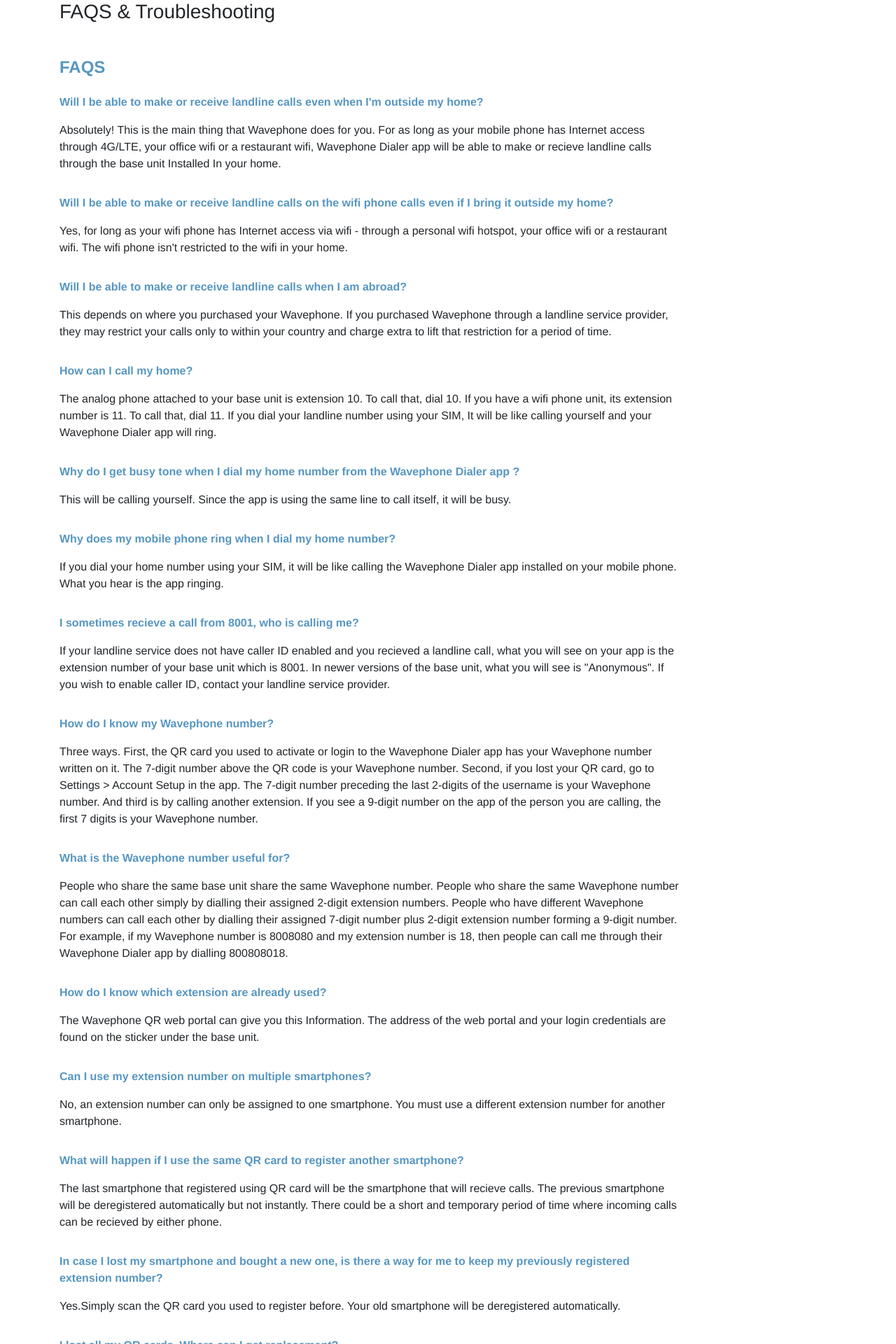
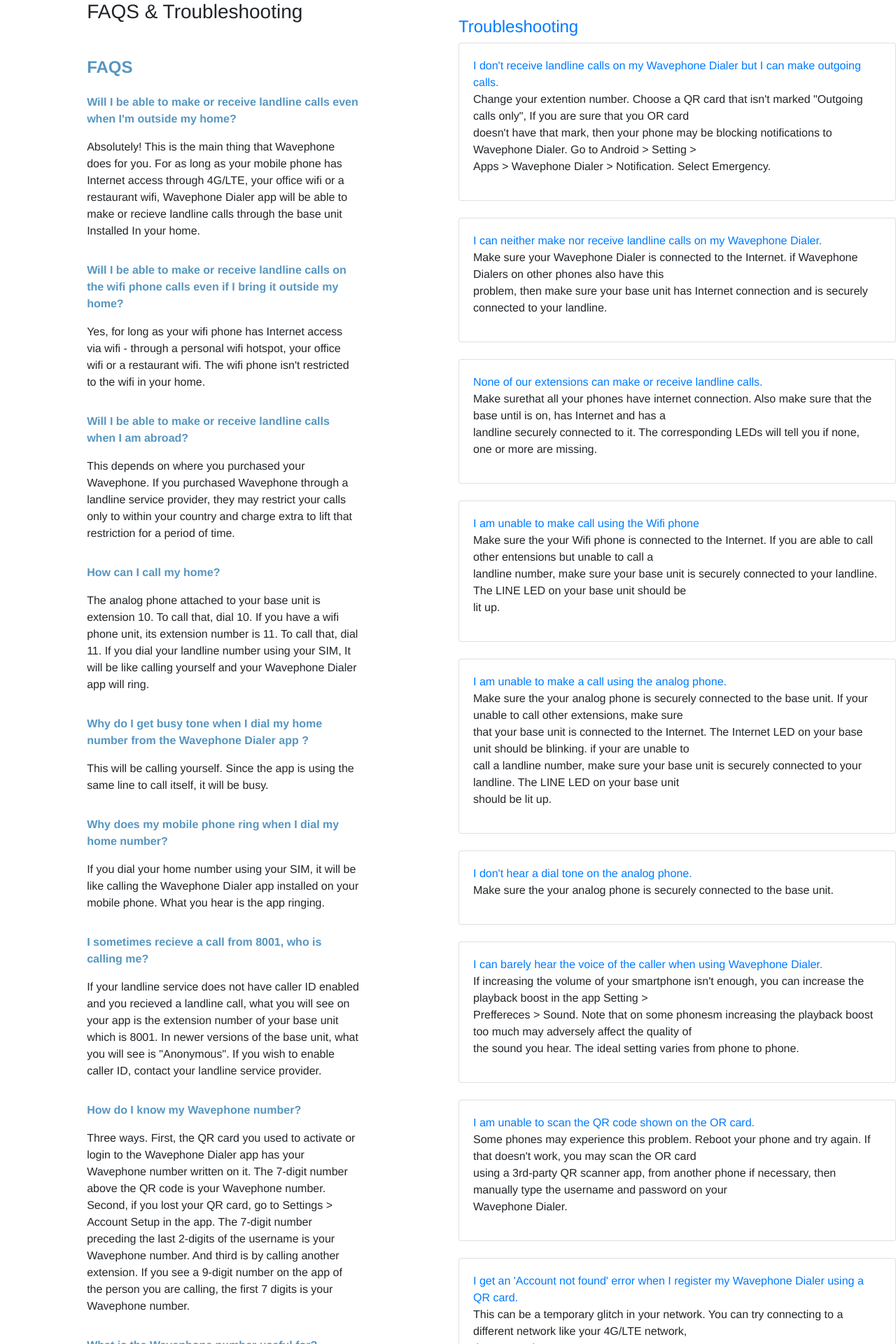
Before and after one commit to paulyves/SupportPage, a Vue app: page / in a window 1280 px wide. Shown: the top 1920 px of the page at 70% size. Built offline with nearby package versions, Linux system fonts and the light colour scheme.

Commit message:
commit all
unfinish

note: this is a sample only design hehe

```diff
--- a/src/App.vue
+++ b/src/App.vue
@@ -1,16 +1,28 @@
 <template>
   <div id="app">
+     <b-row>
+     <b-col class="b1" cols="1" ></b-col>
+     <b-col class="b2" cols="5">
     <Faqs />
+
+     </b-col>
+     <b-col class="b3" cols="6">
+       <br>
+       <TroubleShoting />
+     </b-col>
+   </b-row>
   </div>
 </template>
 
 <script>
 // import HelloWorld from './components/HelloWorld.vue'
 import Faqs from './components/FAQS.vue'
+import  TroubleShoting  from "./components/TroubleShoting.vue";
 export default {
   name: 'App',
   components:{
-    Faqs
+    Faqs,
+    TroubleShoting
   }
 }
 </script>
--- a/src/components/FAQS.vue
+++ b/src/components/FAQS.vue
@@ -6,6 +6,7 @@
         <div class="col"><h4 class="qa-class">FAQS</h4></div>
       </div>
 
+
       <div class="faqs">
         <div class="row mt-3">
         <div class="col">
@@ -13,6 +14,7 @@
         Will I be able to make or receive landline calls even  when I'm outside my home?</p>
         </div>
       </div>
+
       <div class="row">
         <div class="col">
       <p>Absolutely! This is the main thing that Wavephone does for you. For as long as your mobile phone has Internet access through 4G/LTE, your office wifi or a restaurant wifi, Wavephone Dialer app will be able to make or recieve landline calls through the base unit Installed In your home. </p>
--- /dev/null
+++ b/src/components/TroubleShoting.vue
@@ -0,0 +1,90 @@
+<template>
+  <div class="troubleShoting">
+      <a href=""><h4>Troubleshooting</h4> </a>
+
+      <b-card class="">
+      <a href=""> I don't receive landline calls on my Wavephone Dialer but I can make outgoing calls. </a>
+      <p>Change your extention number. Choose a QR card that isn't marked "Outgoing calls only", If you are sure that you OR card <br>
+      doesn't have that mark, then your phone may be blocking notifications to Wavephone Dialer. Go to Android > Setting > <br>
+      Apps > Wavephone Dialer > Notification. Select Emergency.</p>
+      </b-card>
+
+      <br>
+      <b-card>
+
+      <a href="">I can neither make nor receive landline calls on my Wavephone Dialer.</a>
+      <p>Make sure your Wavephone Dialer is connected to the Internet. if Wavephone Dialers on other phones also have this <br>
+      problem, then make sure your base unit has Internet connection and is securely connected to your landline.</p>
+      </b-card>
+
+      <br>
+      <b-card>
+
+      <a href="">None of our extensions can make or receive landline calls.</a>
+      <p>Make surethat all your phones have internet connection. Also make sure that the base until is on, has Internet and has a <br>
+      landline securely connected to it. The corresponding LEDs will tell you if none,  one or more are missing.</p>
+      </b-card>
+      <br>
+      <b-card>
+
+      <a href="">I am unable to make call using the Wifi phone</a>
+      <p>Make sure the your Wifi phone is connected to the Internet. If you are able to call other entensions but unable to call a <br>
+      landline number, make sure your base unit is securely connected to your landline. The LINE LED on your base unit should be <br>
+      lit up.</p>
+      </b-card>
+
+      <br>
+      <b-card>
+
+      <a href="">I am unable to make a call using the analog phone.</a>
+      <p>Make sure the your analog phone is securely connected to the base unit. If your unable to call other extensions, make sure <br>
+      that your base unit is connected to the Internet. The Internet LED on your base unit should be blinking. if your are unable to  <br>
+      call a landline number, make sure your base unit is securely connected to your landline. The LINE LED on your base unit <br>
+      should be lit up.</p>
+      </b-card>
+      <br>
+      <b-card>
+
+      <a href="">I don't hear a dial tone on the analog phone.</a>
+      <p>Make sure the your analog phone is securely connected to the base unit.</p>
+      </b-card>
+
+      <br>
+      <b-card>
+
+      <a href="">I can barely hear the voice of the caller when using Wavephone Dialer.</a>
+      <p>If increasing the volume of your smartphone isn't enough, you can increase the playback boost in the app Setting > <br>
+      Preffereces > Sound. Note that on some phonesm increasing the playback boost too much may adversely affect the quality of <br>
+      the sound you hear. The ideal setting varies from phone to phone.</p>
+      </b-card>
+      <br>
+      <b-card>
+
+      <a href="">I am unable to scan the  QR code shown on the OR card.</a>
+      <p>Some phones may experience this problem. Reboot your phone and try again. If that doesn't work, you may scan the OR card <br>
+      using a 3rd-party QR scanner app, from another phone if necessary, then manually type the username and password on your <br>
+      Wavephone Dialer.</p>
+      </b-card>
+
+      <br>
+      <b-card>
+
+      <a href="">I get an 'Account not found' error when I register my Wavephone Dialer using a QR card.</a>
+      <p>This can be a  temporary glitch in your network. You can try connecting to a different network like your 4G/LTE network, <br>
+      then try again.</p>
+      </b-card>
+  </div>
+</template>
+
+<script>
+export default {
+    name:"troubleShoting",
+
+}
+</script>
+
+<style scoped>
+.cardbg{
+   background-color: #2aabdf;
+}
+</style>
```
Also changed, not shown: src/components/Navbar.vue (added, +47 -0 lines), src/images/wavephoneBg.jpg (added).
